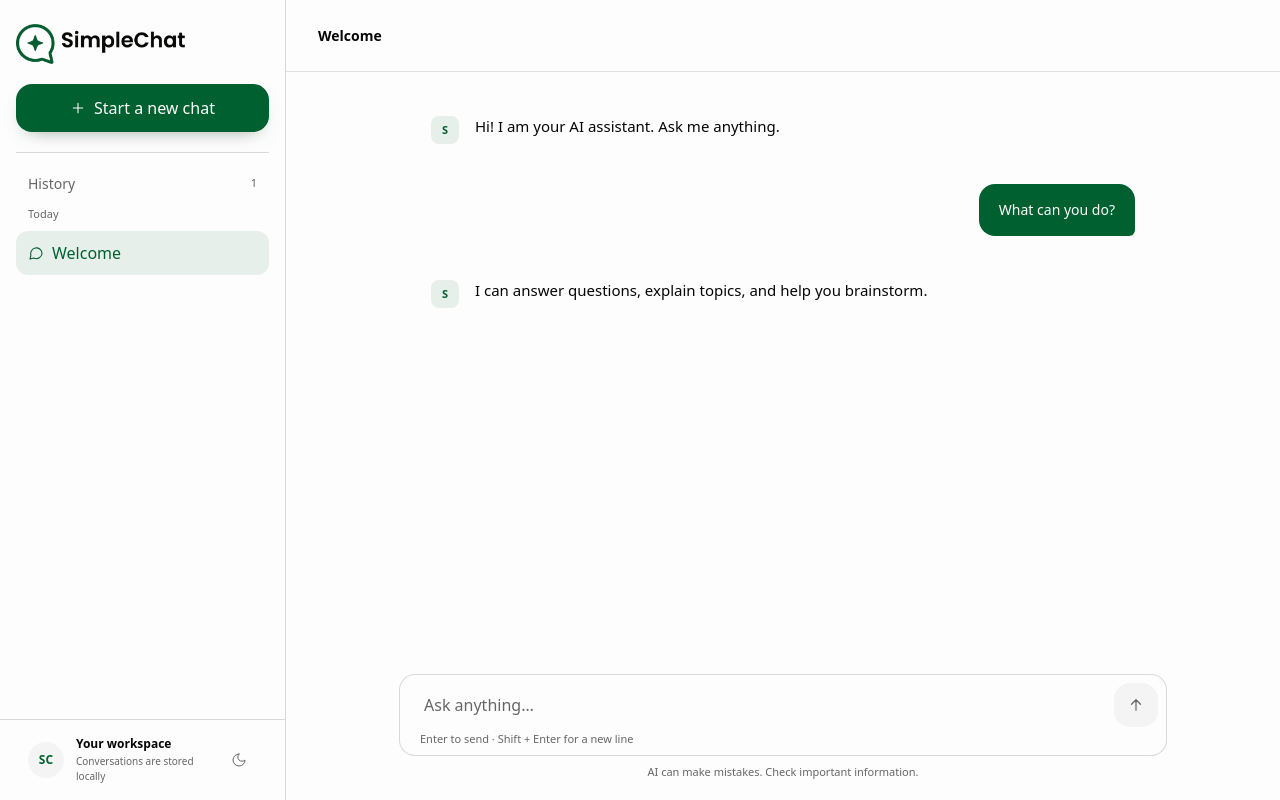
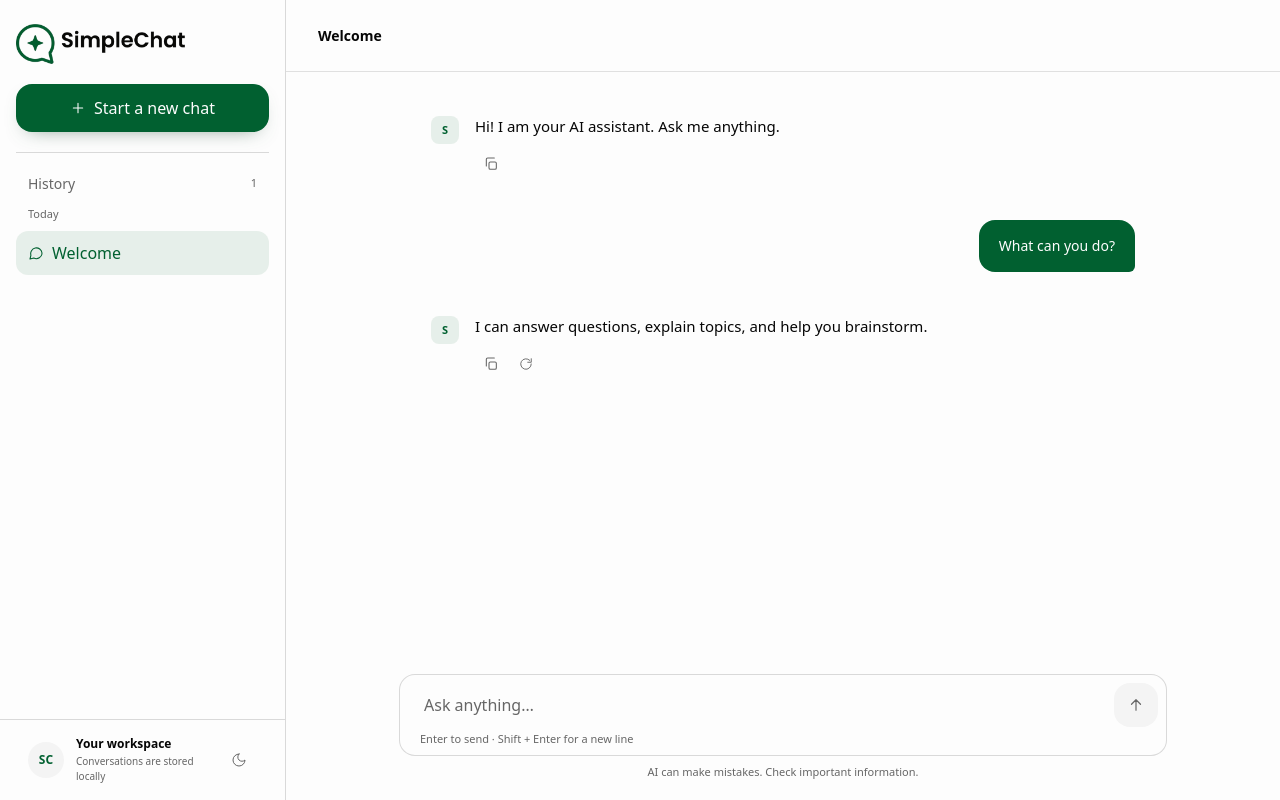
Before and after one commit to LaDonaAmor/simplechat.ai, a React (Vite) app: page / in a window 1280 px wide. Built offline with nearby package versions, Linux system fonts and the light colour scheme; a web font is replaced by a local one.

Commit message:
Feat: enhance chat functionality with message editing and regeneration features

```diff
--- a/src/App.tsx
+++ b/src/App.tsx
@@ -92,26 +92,8 @@ function App() {
     });
   }
 
-  async function handleSend(text: string) {
-    if (!activeConversation || isSending) return;
-    const userMessage: Message = { id: newId(), role: "user", content: text };
-    const history = [...activeConversation.messages, userMessage];
-    const convId = activeConversation.id;
-    const wasEmpty = activeConversation.messages.length === 0;
-
-    setConversations((prev) =>
-      prev.map((c) =>
-        c.id === convId
-          ? {
-              ...c,
-              title: wasEmpty ? deriveTitle(text) : c.title,
-              messages: history,
-            }
-          : c,
-      ),
-    );
+  async function requestReply(convId: string, history: Message[]) {
     setIsSending(true);
-
     try {
       const { content, truncated } = await getChatbotResponse(history);
       const assistantMessage: Message = {
@@ -147,6 +129,64 @@ function App() {
     }
   }
 
+  async function handleSend(text: string) {
+    if (!activeConversation || isSending) return;
+    const userMessage: Message = { id: newId(), role: "user", content: text };
+    const history = [...activeConversation.messages, userMessage];
+    const convId = activeConversation.id;
+    const wasEmpty = activeConversation.messages.length === 0;
+
+    setConversations((prev) =>
+      prev.map((c) =>
+        c.id === convId
+          ? {
+              ...c,
+              title: wasEmpty ? deriveTitle(text) : c.title,
+              messages: history,
+            }
+          : c,
+      ),
+    );
+    await requestReply(convId, history);
+  }
+
+  function handleRegenerate(convId: string) {
+    if (isSending) return;
+    const conv = conversations.find((c) => c.id === convId);
+    if (!conv) return;
+    const lastUserIndex = conv.messages.map((m) => m.role).lastIndexOf("user");
+    if (lastUserIndex === -1) return;
+
+    const history = conv.messages.slice(0, lastUserIndex + 1);
+    setConversations((prev) =>
+      prev.map((c) => (c.id === convId ? { ...c, messages: history } : c)),
+    );
+    void requestReply(convId, history);
+  }
+
+  function handleEditMessage(convId: string, messageId: string, text: string) {
+    if (isSending) return;
+    const conv = conversations.find((c) => c.id === convId);
+    if (!conv) return;
+    const index = conv.messages.findIndex((m) => m.id === messageId);
+    if (index === -1) return;
+
+    const edited: Message = { ...conv.messages[index], content: text };
+    const history = [...conv.messages.slice(0, index), edited];
+    setConversations((prev) =>
+      prev.map((c) =>
+        c.id === convId
+          ? {
+              ...c,
+              title: index === 0 ? deriveTitle(text) : c.title,
+              messages: history,
+            }
+          : c,
+      ),
+    );
+    void requestReply(convId, history);
+  }
+
   return (
     <div className="flex h-dvh w-full overflow-hidden bg-paper text-ink">
       <Sidebar
@@ -168,6 +208,8 @@ function App() {
           onSend={handleSend}
           onOpenSidebar={() => setSidebarOpen(true)}
           isSidebarOpen={sidebarOpen}
+          onRegenerate={handleRegenerate}
+          onEditMessage={handleEditMessage}
         />
       </main>
     </div>
--- a/src/components/ChatWindow.tsx
+++ b/src/components/ChatWindow.tsx
@@ -12,6 +12,8 @@ interface ChatWindowProps {
   onSend: (text: string) => void;
   onOpenSidebar: () => void;
   isSidebarOpen: boolean;
+  onRegenerate: (convId: string) => void;
+  onEditMessage: (convId: string, messageId: string, text: string) => void;
 }
 
 export default function ChatWindow({
@@ -20,6 +22,8 @@ export default function ChatWindow({
   onSend,
   onOpenSidebar,
   isSidebarOpen,
+  onRegenerate,
+  onEditMessage,
 }: ChatWindowProps) {
   const bottomRef = useRef<HTMLDivElement>(null);
 
@@ -51,6 +55,9 @@ export default function ChatWindow({
   }
 
   const isEmpty = conversation.messages.length === 0;
+  const lastAssistantId = [...conversation.messages]
+    .reverse()
+    .find((message) => message.role === "assistant")?.id;
 
   return (
     <section className="flex min-h-0 min-w-0 w-full flex-1 flex-col overflow-hidden bg-paper">
@@ -79,7 +86,18 @@ export default function ChatWindow({
         ) : (
           <div className="mx-auto flex min-w-0 w-full max-w-3xl flex-col gap-8 px-4 py-8 sm:gap-10 sm:px-8 sm:py-10">
             {conversation.messages.map((message) => (
-              <MessageBubble key={message.id} message={message} />
+              <MessageBubble
+                key={message.id}
+                message={message}
+                isSending={isSending}
+                isLastAssistant={message.id === lastAssistantId}
+                onRegenerate={() => onRegenerate(conversation.id)}
+                onEdit={
+                  message.role === "user"
+                    ? (text) => onEditMessage(conversation.id, message.id, text)
+                    : undefined
+                }
+              />
             ))}
             {isSending && <TypingIndicator />}
             <div ref={bottomRef} />
--- a/src/components/MessageBubble.tsx
+++ b/src/components/MessageBubble.tsx
@@ -1,17 +1,217 @@
+import { isValidElement, useMemo, useState, type ReactNode } from "react";
 import type { Message } from "../types/chat";
-import ReactMarkdown from "react-markdown";
+import ReactMarkdown, { type Components } from "react-markdown";
 import remarkGfm from "remark-gfm";
+import { useCopy } from "../lib/useCopy";
+import { CheckIcon, CopyIcon, PencilIcon, RefreshIcon } from "./icons";
 
-export default function MessageBubble({ message }: { message: Message }) {
+interface MessageBubbleProps {
+  message: Message;
+  isSending?: boolean;
+  isLastAssistant?: boolean;
+  onRegenerate?: () => void;
+  onEdit?: (text: string) => void;
+}
+
+function extractText(node: ReactNode): string {
+  if (node === null || node === undefined || typeof node === "boolean")
+    return "";
+  if (typeof node === "string") return node;
+  if (typeof node === "number") return String(node);
+  if (Array.isArray(node)) return node.map(extractText).join("");
+  if (isValidElement<{ children?: ReactNode }>(node)) {
+    return extractText(node.props.children);
+  }
+  return "";
+}
+
+function CodeBlock({ children }: { children: ReactNode }) {
+  const { copied, copy } = useCopy();
+  const code = useMemo(
+    () => extractText(children).replace(/\n$/, ""),
+    [children],
+  );
+
+  return (
+    <div className="group/code relative my-4 [&>pre]:my-0">
+      <pre>{children}</pre>
+      <button
+        type="button"
+        onClick={() => copy(code)}
+        aria-label={copied ? "Copied code" : "Copy code"}
+        title="Copy code"
+        className="absolute right-2 top-2 grid h-8 w-8 place-items-center rounded-lg border border-line bg-surface/90 text-muted opacity-0 backdrop-blur transition hover:text-ink focus-visible:opacity-100 focus-visible:outline-none focus-visible:ring-2 focus-visible:ring-accent/40 group-hover/code:opacity-100"
+      >
+        {copied ? (
+          <CheckIcon className="h-4 w-4" />
+        ) : (
+          <CopyIcon className="h-4 w-4" />
+        )}
+      </button>
+    </div>
+  );
+}
+
+const markdownComponents: Components = {
+  pre: ({ children }) => <CodeBlock>{children}</CodeBlock>,
+  table: ({ children }) => (
+    <div
+      className="markdown-table-scroll"
+      role="region"
+      aria-label="Scrollable response table"
+      tabIndex={0}
+    >
+      <table>{children}</table>
+    </div>
+  ),
+};
+
+function AssistantActions({
+  content,
+  canRegenerate,
+  onRegenerate,
+  disabled,
+}: {
+  content: string;
+  canRegenerate: boolean;
+  onRegenerate?: () => void;
+  disabled: boolean;
+}) {
+  const { copied, copy } = useCopy();
+  const base =
+    "inline-flex h-8 items-center justify-center rounded-lg text-xs font-medium transition hover:bg-surface-2 focus-visible:outline-none focus-visible:ring-2 focus-visible:ring-accent/40";
+
+  return (
+    <div className="mt-2 flex items-center gap-1 text-muted">
+      <button
+        type="button"
+        onClick={() => copy(content)}
+        aria-label={copied ? "Copied" : "Copy response"}
+        title={copied ? "Copied" : "Copy response"}
+        className={`${base} w-8 ${copied ? "text-accent" : "hover:text-ink"}`}
+      >
+        {copied ? (
+          <CheckIcon className="h-4 w-4" />
+        ) : (
+          <CopyIcon className="h-4 w-4" />
+        )}
+      </button>
+      <span role="status" className="sr-only">
+        {copied ? "Copied to clipboard" : ""}
+      </span>
+
+      {canRegenerate && (
+        <button
+          type="button"
+          onClick={onRegenerate}
+          disabled={disabled}
+          aria-label="Regenerate response"
+          className={`${base} gap-1.5 px-2 hover:text-ink disabled:cursor-not-allowed disabled:opacity-50`}
+        >
+          <RefreshIcon className="h-3.5 w-3.5" />
+        </button>
+      )}
+    </div>
+  );
+}
+
+function UserMessage({
+  message,
+  disabled,
+  onEdit,
+}: {
+  message: Message;
+  disabled: boolean;
+  onEdit?: (text: string) => void;
+}) {
+  const [editing, setEditing] = useState(false);
+  const [draft, setDraft] = useState(message.content);
+
+  if (editing) {
+    return (
+      <article className="flex justify-end">
+        <div className="w-full max-w-[88%] rounded-2xl rounded-br-md border border-line bg-surface p-2 sm:max-w-[78%]">
+          <textarea
+            autoFocus
+            value={draft}
+            maxLength={4000}
+            onChange={(event) => setDraft(event.target.value)}
+            onKeyDown={(event) => {
+              if (event.key === "Escape") setEditing(false);
+              if (event.key === "Enter" && !event.shiftKey) {
+                event.preventDefault();
+                const next = draft.trim();
+                if (next) {
+                  onEdit?.(next);
+                  setEditing(false);
+                }
+              }
+            }}
+            aria-label="Edit message"
+            className="max-h-45 min-h-16 w-full resize-none bg-transparent px-2 py-1.5 text-sm leading-7 text-ink outline-none"
+          />
+          <div className="mt-1 flex justify-end gap-2">
+            <button
+              type="button"
+              onClick={() => setEditing(false)}
+              className="rounded-lg px-3 py-1.5 text-xs font-medium text-muted transition hover:bg-surface-2 hover:text-ink"
+            >
+              Cancel
+            </button>
+            <button
+              type="button"
+              disabled={!draft.trim()}
+              onClick={() => {
+                const next = draft.trim();
+                if (!next) return;
+                onEdit?.(next);
+                setEditing(false);
+              }}
+              className="rounded-lg bg-accent px-3 py-1.5 text-xs font-semibold text-on-accent transition hover:brightness-110 disabled:cursor-not-allowed disabled:opacity-50"
+            >
+              Send
+            </button>
+          </div>
+        </div>
+      </article>
+    );
+  }
+
+  return (
+    <article className="group flex items-center justify-end gap-2">
+      {onEdit && (
+        <button
+          type="button"
+          disabled={disabled}
+          onClick={() => {
+            setDraft(message.content);
+            setEditing(true);
+          }}
+          aria-label="Edit message"
+          title="Edit message"
+          className="grid h-8 w-8 shrink-0 place-items-center rounded-lg text-muted opacity-100 transition hover:bg-surface-2 hover:text-ink disabled:opacity-40 focus-visible:outline-none focus-visible:ring-2 focus-visible:ring-accent/40 md:pointer-events-none md:opacity-0 md:group-hover:pointer-events-auto md:group-hover:opacity-100 md:group-focus-within:pointer-events-auto md:group-focus-within:opacity-100"
+        >
+          <PencilIcon className="h-3.5 w-3.5" />
+        </button>
+      )}
+
+      <div className="max-w-[88%] rounded-2xl rounded-br-md bg-accent px-4 py-3 text-sm leading-7 text-on-accent sm:max-w-[78%] sm:px-5">
+        <p className="whitespace-pre-wrap wrap-break-word">{message.content}</p>
+      </div>
+    </article>
+  );
+}
+
+export default function MessageBubble({
+  message,
+  isSending = false,
+  isLastAssistant = false,
+  onRegenerate,
+  onEdit,
+}: MessageBubbleProps) {
   if (message.role === "user") {
     return (
-      <article className="flex animate-[rise_220ms_ease-out] justify-end">
-        <div className="max-w-[88%] rounded-2xl rounded-br-md bg-accent px-4 py-3 text-sm leading-7 text-on-accent sm:max-w-[78%] sm:px-5">
-          <p className="whitespace-pre-wrap wrap-break-word">
-            {message.content}
-          </p>
-        </div>
-      </article>
+      <UserMessage message={message} disabled={isSending} onEdit={onEdit} />
     );
   }
 
@@ -35,18 +235,7 @@ export default function MessageBubble({ message }: { message: Message }) {
         <div className="assistant-markdown min-w-0">
           <ReactMarkdown
             remarkPlugins={[remarkGfm]}
-            components={{
-              table: ({ children }) => (
-                <div
-                  className="markdown-table-scroll"
-                  role="region"
-                  aria-label="Scrollable response table"
-                  tabIndex={0}
-                >
-                  <table>{children}</table>
-                </div>
-              ),
-            }}
+            components={markdownComponents}
           >
             {message.content}
           </ReactMarkdown>
@@ -56,6 +245,12 @@ export default function MessageBubble({ message }: { message: Message }) {
             Response was cut off — try “continue”.
           </p>
         )}
+        <AssistantActions
+          content={message.content}
+          disabled={isSending}
+          canRegenerate={isLastAssistant && !message.error}
+          onRegenerate={onRegenerate}
+        />
       </div>
     </article>
   );
--- a/src/components/Sidebar.tsx
+++ b/src/components/Sidebar.tsx
@@ -208,7 +208,7 @@ export default function Sidebar({
                                 {conversation.title}
                               </button>
 
-                              <div className="flex shrink-0 items-center md:hidden md:group-hover:flex md:group-focus-within:flex">
+                              <div className="flex shrink-0 items-center opacity-100 transition-opacity md:pointer-events-none md:opacity-0 md:group-hover:pointer-events-auto md:group-hover:opacity-100 md:group-focus-within:pointer-events-auto md:group-focus-within:opacity-100">
                                 <button
                                   type="button"
                                   onClick={() => {
--- a/src/components/icons.tsx
+++ b/src/components/icons.tsx
@@ -104,3 +104,37 @@ export function MoonIcon(props: SVGProps<SVGSVGElement>) {
     </svg>
   );
 }
+
+export function CopyIcon(props: IconProps) {
+  return (
+    <svg {...base} {...props}>
+      <rect x="9" y="9" width="11" height="11" rx="2" />
+      <path d="M5 15V5a2 2 0 0 1 2-2h10" />
+    </svg>
+  );
+}
+
+export function CheckIcon(props: IconProps) {
+  return (
+    <svg {...base} {...props}>
+      <path d="M20 6 9 17l-5-5" />
+    </svg>
+  );
+}
+
+export function RefreshIcon(props: IconProps) {
+  return (
+    <svg {...base} {...props}>
+      <path d="M21 12a9 9 0 1 1-2.64-6.36" />
+      <path d="M21 3v6h-6" />
+    </svg>
+  );
+}
+
+export function ArrowDownIcon(props: IconProps) {
+  return (
+    <svg {...base} {...props}>
+      <path d="M12 5v14M19 12l-7 7-7-7" />
+    </svg>
+  );
+}
--- /dev/null
+++ b/src/lib/useCopy.ts
@@ -0,0 +1,22 @@
+import { useCallback, useEffect, useState } from "react";
+
+export function useCopy(resetMs = 1500) {
+  const [copied, setCopied] = useState(false);
+
+  useEffect(() => {
+    if (!copied) return;
+    const timer = setTimeout(() => setCopied(false), resetMs);
+    return () => clearTimeout(timer);
+  }, [copied, resetMs]);
+
+  const copy = useCallback(async (text: string) => {
+    try {
+      await navigator.clipboard.writeText(text);
+      setCopied(true);
+    } catch {
+      /* clipboard blocked (insecure context or denied) */
+    }
+  }, []);
+
+  return { copied, copy };
+}
```
